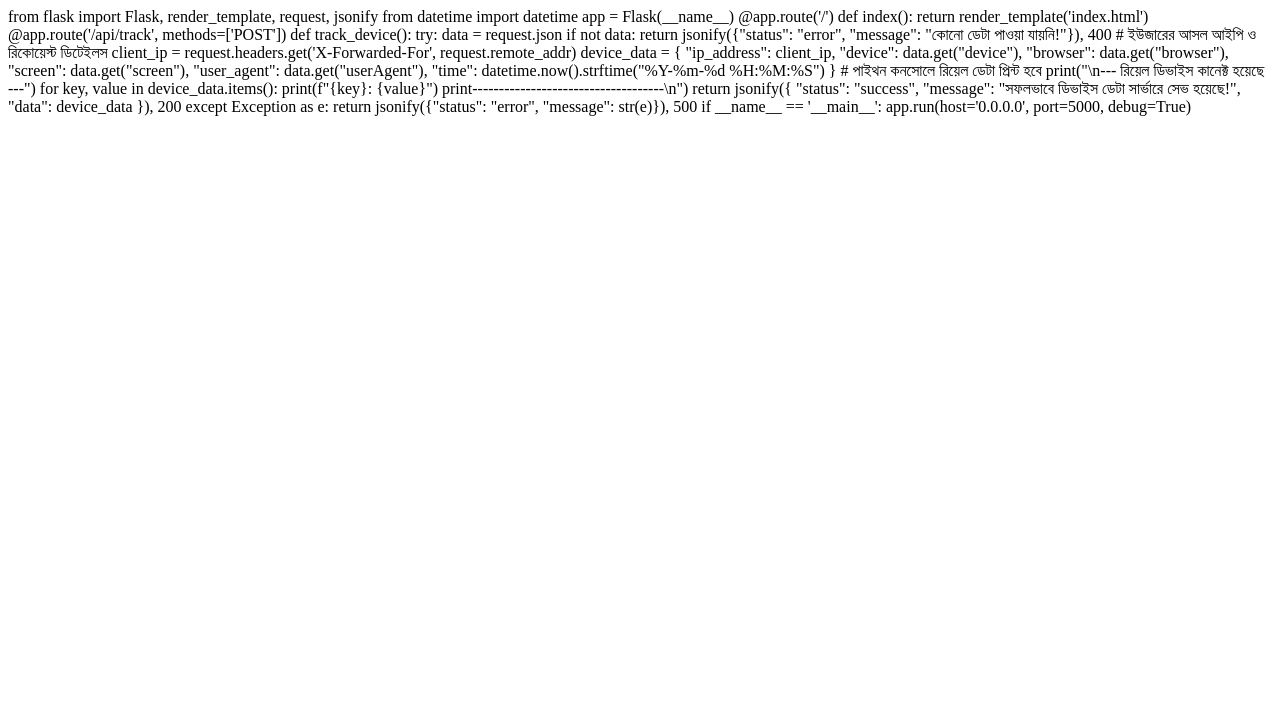
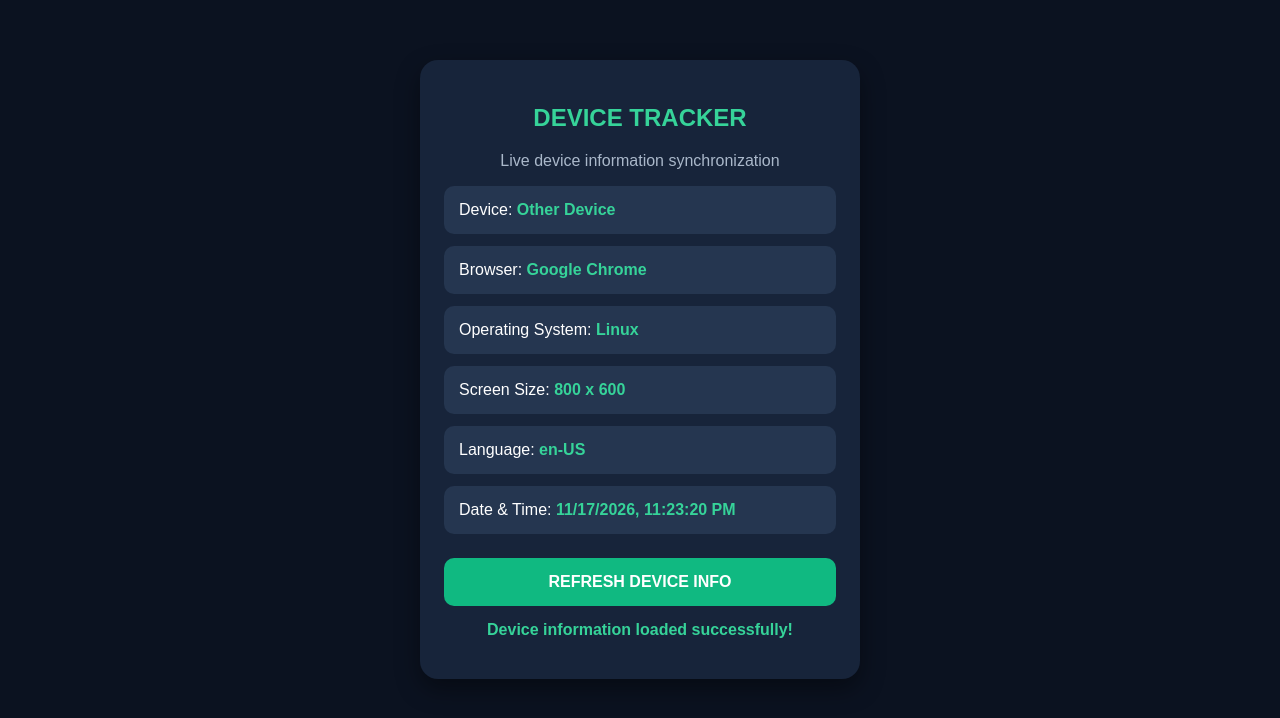
Before and after one commit to bosssanaullah0987-ship-it/android-tracker, a plain HTML site: page index.html in a window 1280 px wide. Drawn offline with Linux system fonts and the light colour scheme.

Commit message:
Update. index.html

```diff
--- a/index.html
+++ b/index.html
@@ -1,45 +1,120 @@
-from flask import Flask, render_template, request, jsonify
-from datetime import datetime
+<!DOCTYPE html>
+<html lang="en">
+<head>
+<meta charset="UTF-8">
+<meta name="viewport" content="width=device-width, initial-scale=1.0">
+<title>Android Device Tracker - Live</title>
+<style>
+*{box-sizing:border-box}
+body{
+ margin:0;
+ background:#0b1220;
+ color:white;
+ font-family:Arial,sans-serif;
+ padding:20px;
+}
+.container{
+ max-width:440px;
+ margin:40px auto;
+ padding:24px;
+ background:#17243a;
+ border-radius:18px;
+ box-shadow: 0 10px 25px rgba(0,0,0,0.4);
+}
+h2{
+ text-align:center;
+ color:#36d399;
+}
+p{
+ text-align:center;
+ color:#aab8ca;
+}
+.info{
+ background:#253650;
+ padding:15px;
+ border-radius:10px;
+ margin:12px 0;
+ overflow-wrap:anywhere;
+}
+.info b {
+ color: #36d399;
+}
+button{
+ width:100%;
+ padding:15px;
+ border:0;
+ border-radius:10px;
+ background:#10b981;
+ color:white;
+ font-size:16px;
+ font-weight:bold;
+ margin-top:12px;
+ cursor: pointer;
+ transition: background 0.3s;
+}
+button:hover{background:#0e9f6e}
+#status{
+ text-align: center;
+ margin-top: 15px;
+ font-weight: bold;
+ color: #36d399;
+}
+</style>
+</head>
+<body>
 
-app = Flask(__name__)
+<div class="container">
+<h2>DEVICE TRACKER</h2>
+<p>Live device information synchronization</p>
 
-@app.route('/')
-def index():
-    return render_template('index.html')
+<div class="info">Device: <b id="device">Detecting...</b></div>
+<div class="info">Browser: <b id="browser">Detecting...</b></div>
+<div class="info">Operating System: <b id="os">Detecting...</b></div>
+<div class="info">Screen Size: <b id="screen">Detecting...</b></div>
+<div class="info">Language: <b id="language">Detecting...</b></div>
+<div class="info">Date & Time: <b id="time">Detecting...</b></div>
 
-@app.route('/api/track', methods=['POST'])
-def track_device():
-    try:
-        data = request.json
-        if not data:
-            return jsonify({"status": "error", "message": "কোনো ডেটা পাওয়া যায়নি!"}), 400
+<button onclick="detectDeviceInf()">REFRESH DEVICE INFO</button>
 
-        # ইউজারের আসল আইপি ও রিকোয়েস্ট ডিটেইলস
-        client_ip = request.headers.get('X-Forwarded-For', request.remote_addr)
+<p id="status">Device information loaded successfully!</p>
+</div>
 
-        device_data = {
-            "ip_address": client_ip,
-            "device": data.get("device"),
-            "browser": data.get("browser"),
-            "screen": data.get("screen"),
-            "user_agent": data.get("userAgent"),
-            "time": datetime.now().strftime("%Y-%m-%d %H:%M:%S")
-        }
+<script>
+function detectDeviceInf(){
+ const ua = navigator.userAgent;
 
-        # পাইথন কনসোলে রিয়েল ডেটা প্রিন্ট হবে
-        print("\n--- রিয়েল ডিভাইস কানেক্ট হয়েছে ---")
-        for key, value in device_data.items():
-            print(f"{key}: {value}")
-        print------------------------------------\n")
+ let device = "Other Device";
+ if(/Android/i.test(ua)) device = "Android Phone";
+ else if(/iPhone|iPad/i.test(ua)) device = "iPhone / iPad";
+ else if(/Windows/i.test(ua)) device = "Windows PC";
+ else if(/Mac/i.test(ua)) device = "Mac OS";
 
-        return jsonify({
-            "status": "success",
-            "message": "সফলভাবে ডিভাইস ডেটা সার্ভারে সেভ হয়েছে!",
-            "data": device_data
-        }), 200
+ let browser = "Other Browser";
+ if(/Edg/i.test(ua)) browser = "Microsoft Edge";
+ else if(/Chrome/i.test(ua)) browser = "Google Chrome";
+ else if(/Firefox/i.test(ua)) browser = "Firefox";
+ else if(/Safari/i.test(ua)) browser = "Safari";
 
-    except Exception as e:
-        return jsonify({"status": "error", "message": str(e)}), 500
+ let os = "Other OS";
+ if(/Android/i.test(ua)) os = "Android";
+ else if(/Windows/i.test(ua)) os = "Windows";
+ else if(/Mac/i.test(ua)) os = "Mac";
+ else if(/Linux/i.test(ua)) os = "Linux";
+ else if(/iPhone|iPad/i.test(ua)) os = "iOS";
 
-if __name__ == '__main__':
-    app.run(host='0.0.0.0', port=5000, debug=True)
+ document.getElementById("device").textContent = device;
+ document.getElementById("browser").textContent = browser;
+ document.getElementById("os").textContent = os;
+ document.getElementById("screen").textContent = screen.width + " x " + screen.height;
+ document.getElementById("language").textContent = navigator.language;
+ document.getElementById("time").textContent = new Date().toLocaleString();
+}
+
+// পেজ ওপেন হওয়ার সাথে সাথেই রিয়েল ডেটা লোড হবে
+window.onload = function() {
+ detectDeviceInf();
+};
+</script>
+
+</body>
+    </html>
```
